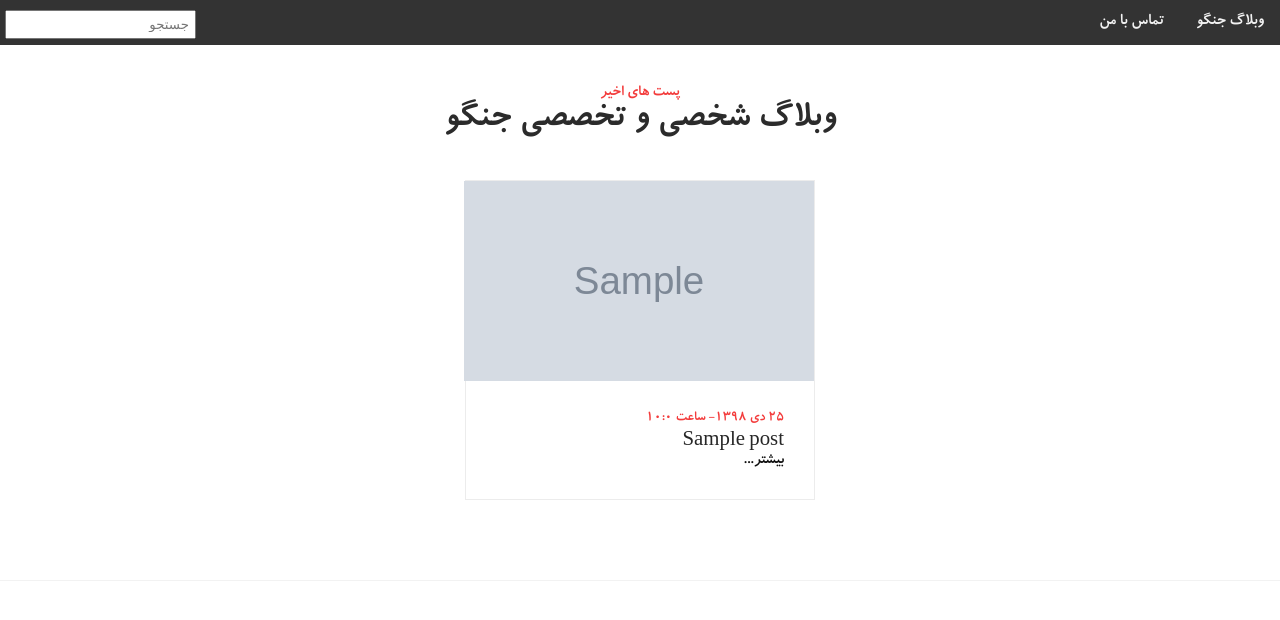
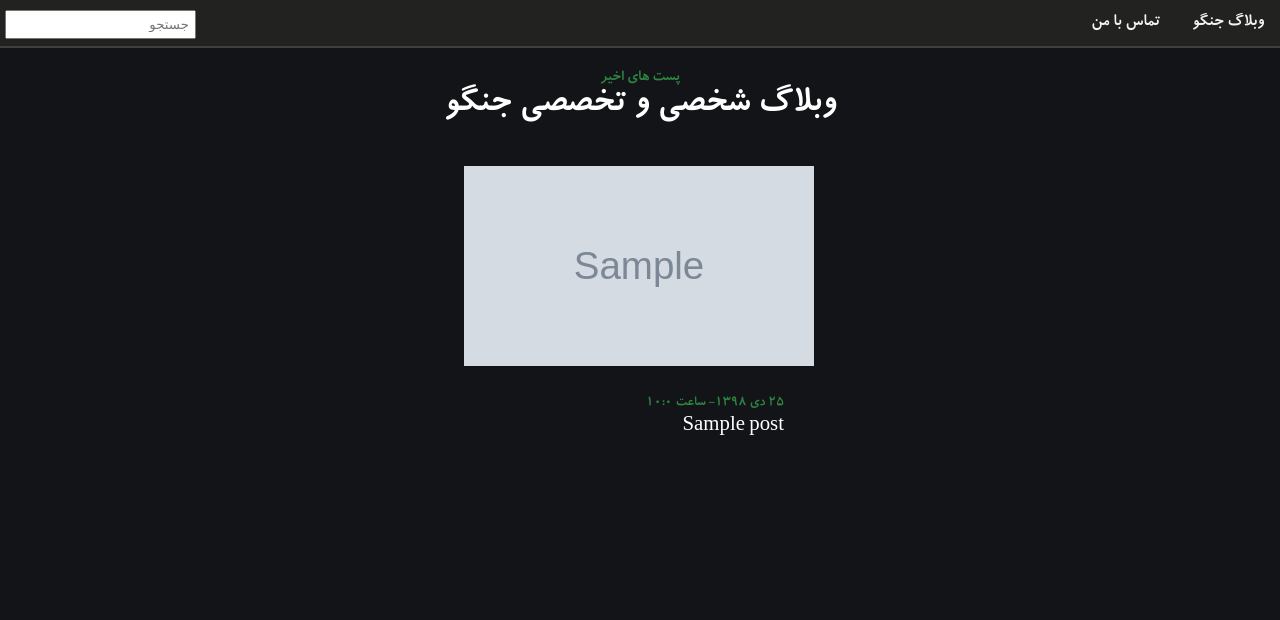
Before and after one commit to mjkahnamu2/DjangoBlog, a Django app: page / in a window 1280 px wide. Shown: the top 620 px of the page. Run offline with Django 4.2, Linux system fonts and the light colour scheme; tables that the repository leaves empty hold one stand-in row (values such as "Sample post"); grey boxes marked "Sample" are stand-in pictures.

Commit message:
change theme to dark mode

```diff
--- a/static/css/style.css
+++ b/static/css/style.css
@@ -2,6 +2,9 @@
     margin: 0px;
     padding: 0px;
     box-sizing: border-box;
+}
+p{
+    color: #ffffff;
 }
 a{
     text-decoration: none;
@@ -15,6 +18,7 @@ ul{
     src: url(../fonts/myfont.ttf);
 }
 body{
+    background-color: #131417;
     font-family: myfont;
     margin: 0px;
     padding: 0px;
@@ -22,6 +26,7 @@ body{
 
 /* blog */
 #blog{
+    margin-top: 30px;
     display: flex;
     justify-content: center;
     align-items: center;
@@ -36,11 +41,11 @@ body{
     flex-direction: column;
 }
 .blog-heading span{
-    color: #f33c3c;
+    color: #2E8542;
 }
 .blog-heading h3{
     font-size: 2.4rem;
-    color: #2b2b2b;
+    color: #ffffff;
     font-weight: 600;
 }
 .blog-container{
@@ -52,8 +57,8 @@ body{
 }
 .blog-box{
     width: 350px;
-    background-color: #ffffff;
-    border: 1px solid #ececec;
+    background-color: #131417;
+    border: 1px solid #131417;
     margin: 20px;
 }
 .blog-img{
@@ -72,17 +77,13 @@ body{
     flex-direction: column;
 }
 .blog-text span{
-    color: #f33c3c;
+    color:  #2E8542;
     font-size: 0.9rem;
 }
 .blog-text .blog-title{
     font-size: 1.3rem;
     font-weight: 500;
-    color: #272727;
-}
-.blog-text .blog-title:hover{
-    color: #f33c3c;
-    transition: all ease 0.3s;
+    color: #ffffff;
 }
 .blog-text p{
     color: #9b9b9b;
@@ -95,10 +96,11 @@ body{
     margin: 20px 0px;
 }
 .blog-text a{
-    color: #0f0f0f;
+    color: #ffffff;
 }
 .blog-text a:hover{
-    color: #f33c3c;
+    color: #ffffff;
+    font-weight: bolder;
     transition: all ease 0.3s;
 }
 @media(max-width:1250px){
@@ -121,9 +123,13 @@ body{
     }
 }
 .navbar{
-    background-color: #333;
+    overflow: hidden;
+    top: 0;
+    position: fixed;
+    background-color: #222221;
     float: right;
     width: 100%;
+    border-bottom: 2px solid #404040;
 }
 .navbar a{
     float: right;
@@ -131,7 +137,8 @@ body{
     text-align: left;
     padding: 14px 16px;
     text-decoration: none;
-    font-size: 17px;
+    font-size: large;
+    font-weight: bold;
 }
 .search-input{
     padding: 5px;
--- a/templates/blog/blog_list.html
+++ b/templates/blog/blog_list.html
@@ -14,9 +14,7 @@
                     </div>
                     <div class="blog-text">
                         <span>{{ post.jpublish }}</span>
-                        <h3 class="blog-title">{{ post.title }}</h3>
-                        <!-- <p>{{ post.content.html|safe }}</p> -->
-                        <a href="{% url 'post_detail' post.slug %}">بیشتر...</a>
+                        <h3 class="blog-title"><a href="{% url 'post_detail' post.slug %}">{{ post.title }}</a></h3>
                     </div>
                 </div>
             {% endfor %}
--- a/templates/blog/search_post.html
+++ b/templates/blog/search_post.html
@@ -13,8 +13,7 @@
                     </div>
                     <div class="blog-text">
                         <span>{{ post.publish_date }}</span>
-                        <h3 class="blog-title">{{ post.title }}</h3>
-                        <a href="{% url 'post_detail' post.slug %}">بیشتر...</a>
+                        <h3 class="blog-title"><a href="{% url 'post_detail' post.slug %}">{{ post.title }}</a></h3>
                     </div>
                 </div>
             {% endfor %}
```
